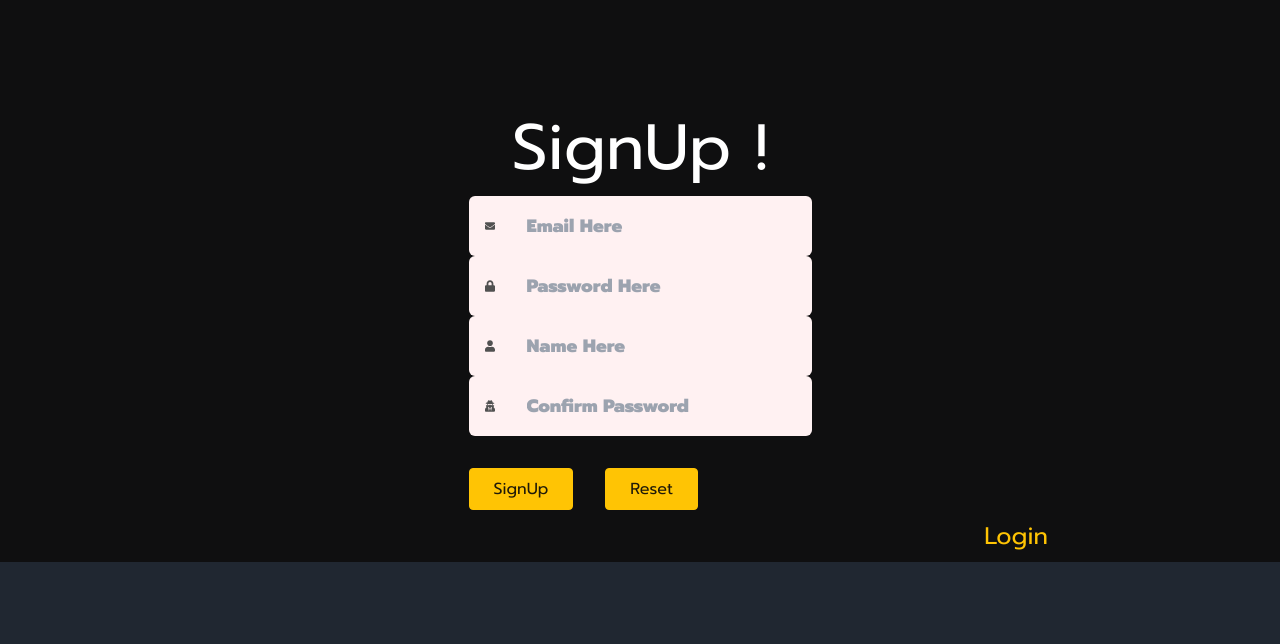
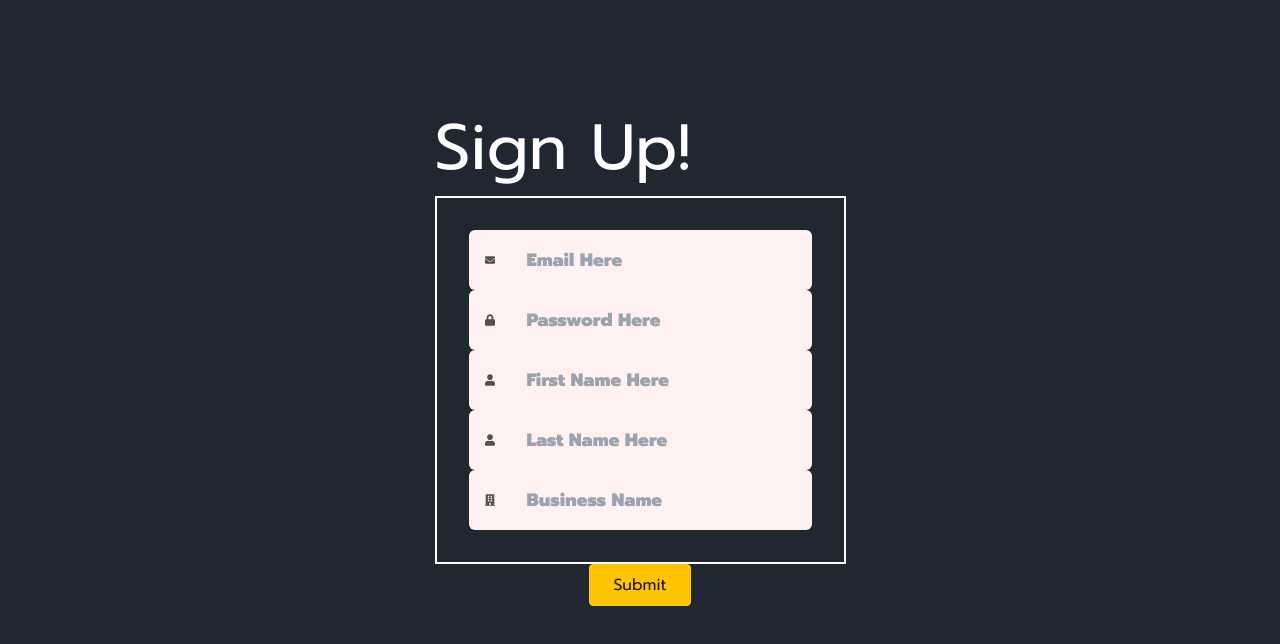
Before and after one commit to mukut-d/registrationPage, a React (Vite) app: page / in a window 1280 px wide. Shown: the top 644 px of the page. Built offline with nearby package versions, Linux system fonts and the light colour scheme.

Commit message:
made Dynamic Form component with form fields array

```diff
--- a/src/App.jsx
+++ b/src/App.jsx
@@ -2,14 +2,22 @@ import { useContext } from "react";
 import FormUI from "./components/form/FormUI";
 import UsersTable from "./components/UsersTable";
 import { Context } from "./store/RegistrationContext";
+import { FaUser } from "react-icons/fa";
+import Form from "./components/ui/Form";
 
 export default function App() {
   const { loggedIn } = useContext(Context);
+
   // let loggedIn = true;
   return (
     <>
       <div>
-        {!loggedIn && <FormUI />}
+        {!loggedIn && (
+          <>
+            {/* <FormUI /> */}
+            <Form />
+          </>
+        )}
         {loggedIn && (
           <>
             <UsersTable />
--- /dev/null
+++ b/src/components/ui/DynamicForm.jsx
@@ -0,0 +1,28 @@
+import Button from "./Button";
+import Input from "./Input";
+
+const DynamicForm = ({ title, onChange, fields, children }) => {
+  return (
+    <>
+      <div>
+        <div>
+          <h1>{title}</h1>
+        </div>
+        <div id="inputCard">
+          {fields.map((item) => (
+            <Input
+              icon={item.icon}
+              placeholder={item.placeholder}
+              type={item.type}
+              value={item.value}
+              onChange={onChange}
+            />
+          ))}
+        </div>
+      </div>
+      <div>{children}</div>
+    </>
+  );
+};
+
+export default DynamicForm;
--- a/src/components/ui/Form.jsx
+++ b/src/components/ui/Form.jsx
@@ -1,5 +1,120 @@
-export default function Form({children, ...props}){
-    return <>
-    <form {...props}>{children}</form>
+const data = {
+  email: "",
+  password: "",
+  firstName: "",
+  lastName: "",
+  companyName: "",
+};
+const formFields = [
+  {
+    name: "email",
+    type: "email",
+    label: "Email",
+    placeholder: "Email Here",
+    icon: (
+      <FaEnvelope
+        className="text-xl text-textColor"
+        style={{ paddingRight: "8px" }}
+      />
+    ),
+    required: true,
+    value: data["email"],
+  },
+  {
+    name: "password",
+    type: "password",
+    label: "Password",
+    placeholder: "Password Here",
+    icon: (
+      <FaLock
+        className="text-xl text-textColor"
+        style={{ paddingRight: "8px" }}
+      />
+    ),
+    required: true,
+    value: data["password"],
+  },
+  {
+    name: "firstName",
+    type: "text",
+    label: "First Name",
+    placeholder: "First Name Here",
+    icon: (
+      <FaUser
+        className="text-xl text-textColor"
+        style={{ paddingRight: "8px" }}
+      />
+    ),
+    required: true,
+    value: data["firstName"],
+  },
+  {
+    name: "lastName",
+    type: "text",
+    label: "Last Name",
+    placeholder: "Last Name Here",
+    icon: (
+      <FaUser
+        className="text-xl text-textColor"
+        style={{ paddingRight: "8px" }}
+      />
+    ),
+    required: true,
+    value: data["lastName"],
+  },
+  {
+    name: "companyName",
+    type: "text",
+    label: "Business Name",
+    placeholder: "Business Name",
+    icon: (
+      <FaBuilding
+        className="text-xl text-textColor"
+        style={{ paddingRight: "8px" }}
+      />
+    ),
+    required: true,
+    value: data["companyName"],
+  },
+];
+
+import { useState } from "react";
+import { FaBuilding, FaEnvelope, FaLock, FaUser } from "react-icons/fa";
+import Button from "./Button";
+import DynamicForm from "./DynamicForm";
+
+{
+  /* <DynamicForm ref={formRef} fields={formFields} onChange={handleFormDataChange}>
+  <div className="flex w-full">
+    <Button handleSubmit={handleSubmit} value="Submit" />
+  </div>
+</DynamicForm>; */
+}
+
+const Form = () => {
+  const [input, setInput] = useState('');
+  const handleSubmit = () => {};
+  const handleFormDataChange = (value) => {
+    console.log("input value-", value);
+    setInput()
+  };
+  return (
+    <>
+      <section className="">
+        <DynamicForm
+          title={"Sign Up!"}
+          fields={formFields}
+          onChange={handleFormDataChange}
+        >
+          <div id="buttonContainer">
+            <Button onClick={handleSubmit} className="button">
+              Submit
+            </Button>
+          </div>
+        </DynamicForm>
+      </section>
     </>
-}
+  );
+};
+
+export default Form;
--- a/src/index.css
+++ b/src/index.css
@@ -173,3 +173,12 @@ section {
   display: flex;
   gap: 2rem;
 }
+
+#inputCard {
+  border: 2px solid;
+  padding: 2rem;
+}
+
+#buttonContainer {
+  z-index: 20;
+}
```
Also changed, not shown: notes.txt (added).
